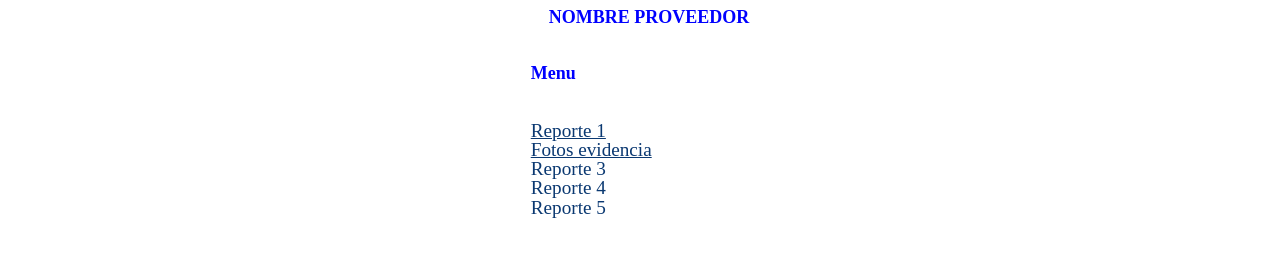
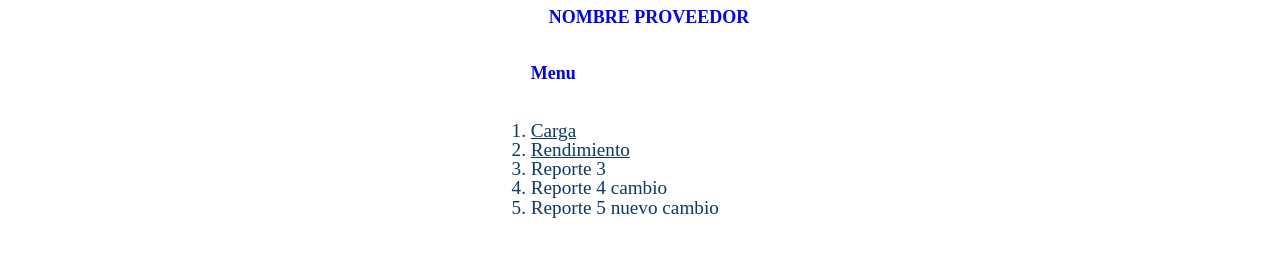
Before and after one commit to erikapcamberosr/proveedores, a plain HTML site: page index.html in a window 1280 px wide. Shown: the part 211-465 px from the top of the page. Drawn offline with Linux system fonts and the light colour scheme; a web font is replaced by a local one.

Commit message:
primera prueba commit

```diff
--- a/index.html
+++ b/index.html
@@ -22,17 +22,18 @@
 	<main>
 
 		<section>
+			<!-- hkkjkjkjkjk -->
 			<div class="caja_main">
 
 				<div>
 					<p class="titulo">NOMBRE PROVEEDOR</p>
 					<br><br><p class="subtitulo">Menu</p><br><br>
 					<ol>
-						<li><a href="reporte_1.html">Reporte 1</a></li>
-						<li><a href="fotos_evidencia.html"> Fotos evidencia</a></button></li>
+						<li><a href="reporte_1.html">Carga</a></li>
+						<li><a href="fotos_evidencia.html">Rendimiento</a></button></li>
 						<li>Reporte 3</li>
-						<li>Reporte 4</li>
-						<li>Reporte 5</li>
+						<li>Reporte 4 cambio</li>
+						<li>Reporte 5 nuevo cambio</li>
 					</ol>
 				</div>
 			</div>
--- a/reset.css
+++ b/reset.css
@@ -32,7 +32,7 @@ body {
 	line-height: 1;
 }
 ol, ul {
-	list-style: none;
+	/*list-style: none;*/
 }
 blockquote, q {
 	quotes: none;
```
